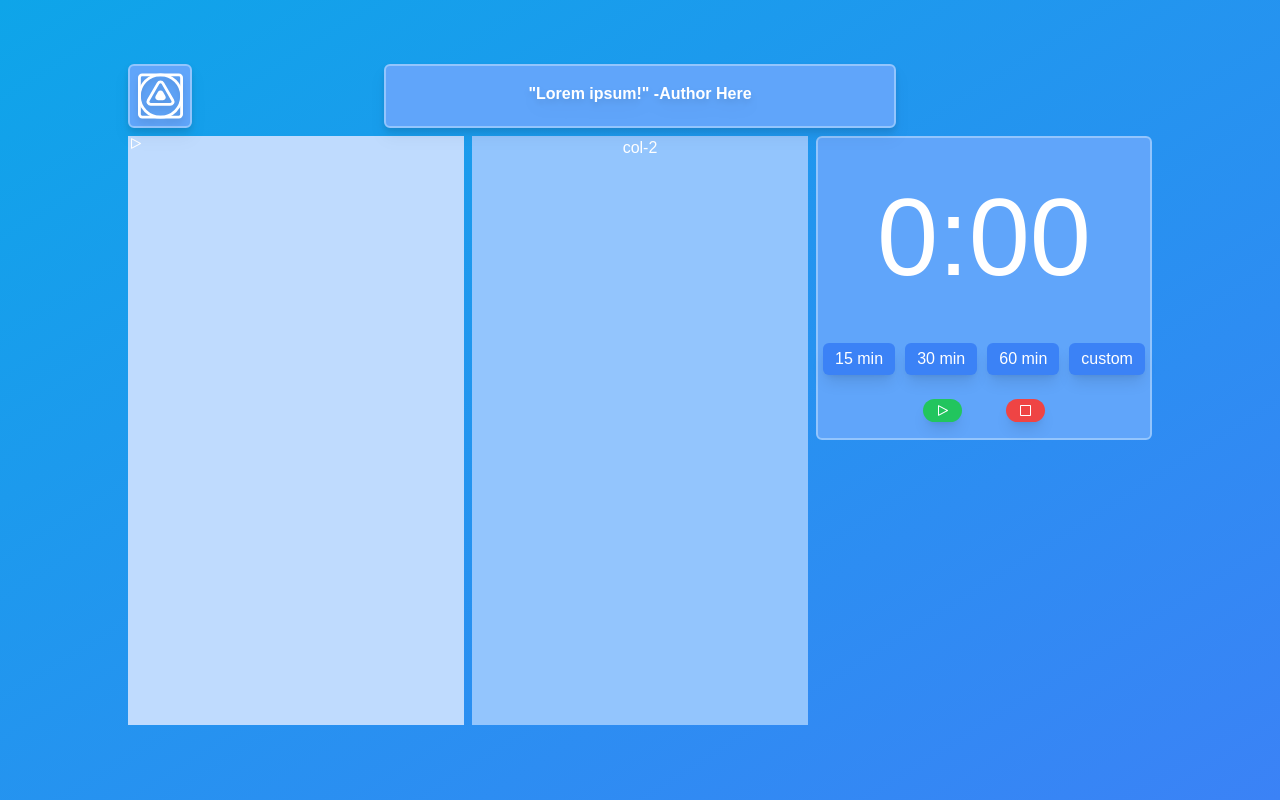
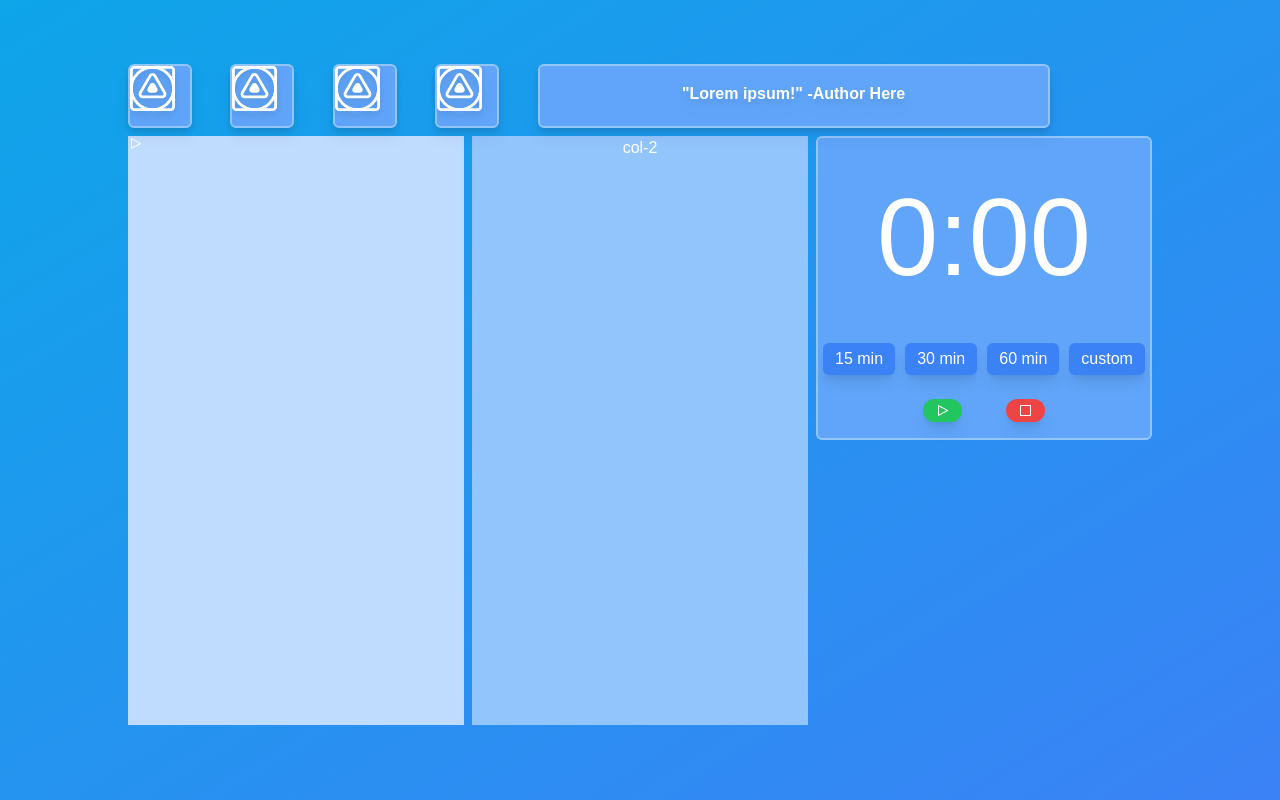
Before and after one commit to CMPE-133-Group-1/dev-dashboard, a React (Create React App) app: page / in a window 1280 px wide. Built offline with nearby package versions, Linux system fonts and the light colour scheme.

Commit message:
Update Banner.jsx

```diff
--- a/src/components/Banner.jsx
+++ b/src/components/Banner.jsx
@@ -12,9 +12,25 @@ function Banner(){
     <div className="w-full flex justify-between h-16 mb-2">
 
       <div className="border-2 border-blue-300 bg-blue-400 drop-shadow-lg flex justify-center h-full w-16 rounded-md">
-        <img className="w-9/12 drop-shadow-lg" src={logo} alt='logo'/>
+        <a href="https://github.com/" target="_blank" alt="github">
+          <img className="w-9/12 drop-shadow-lg" src={logo} alt='logo'/>
+        </a>
       </div>
-
+      <div className="border-2 border-blue-300 bg-blue-400 drop-shadow-lg flex justify-center h-full w-16 rounded-md">
+        <a href="https://www.linkedin.com/" target="_blank" alt="linkedin">
+          <img className="w-9/12 drop-shadow-lg" src={logo} alt='logo'/>
+        </a>
+      </div>
+      <div className="border-2 border-blue-300 bg-blue-400 drop-shadow-lg flex justify-center h-full w-16 rounded-md">
+        <a href="https://stackoverflow.com/" target="_blank" alt="stackoverflow">
+          <img className="w-9/12 drop-shadow-lg" src={logo} alt='logo'/>
+        </a>
+      </div>
+      <div className="border-2 border-blue-300 bg-blue-400 drop-shadow-lg flex justify-center h-full w-16 rounded-md">
+        <a href="https://leetcode.com/" target="_blank" alt="leetcode">
+          <img className="w-9/12 drop-shadow-lg" src={logo} alt='logo'/>
+        </a>
+      </div>
       <div className="w-1/2 border-2 border-blue-300 drop-shadow-lg bg-blue-400 rounded-md flex justify-center align-text-middle pl-3 pr-3 pt-1 pb-1">
         <p className="inline-block font-bold drop-shadow-lg pt-3 m-0"> {'"'+ someQuote +'" -' + author} </p>
       </div>
@@ -49,3 +65,20 @@ async function getapi(url)
 getapi(api_url);
 
 */
+
+
+
+
+/* : Zen quotes Api, if we ever want to include
+const api_url ="https://zenquotes.io/api/quotes/";
+
+async function getapi(url)
+{
+  const response = await fetch(url);
+  var data = await response.json();
+  console.log(data);
+}
+
+getapi(api_url);
+
+*/
```
